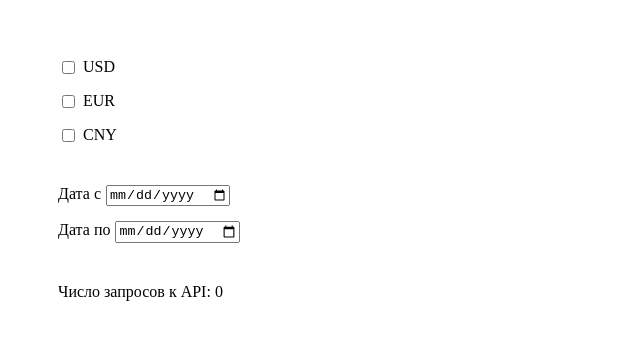
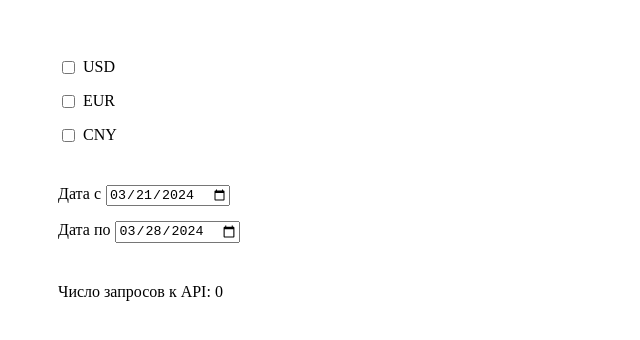
Before and after one commit to SOFG1/currency-rates, a React (Vite) app: page / in a window 1280 px wide. Shown: the top 340 px of the page, without its empty margins (0-640 px from the left). Built offline with nearby package versions, Linux system fonts and the light colour scheme.

Commit message:
add date inputs

```diff
--- /dev/null
+++ b/src/utils/getFormatedDate.ts
@@ -0,0 +1,12 @@
+
+const addZeroForward = (string: string, needLength: number = 2) => {
+    return `${"0".repeat(needLength - string.length)}${string}`;
+  };
+
+
+export const getFormatDate = (date: Date) => {
+    const days = date.getDate().toString();
+    const month = (date.getMonth() + 1).toString();
+    const years = date.getFullYear();
+    return `${years}-${addZeroForward(month)}-${addZeroForward(days)}`;
+};
--- a/src/views/CurrenciesView.tsx
+++ b/src/views/CurrenciesView.tsx
@@ -3,6 +3,7 @@ import styled from "styled-components"
 import SelectCurrencyComponent from "../components/SelectCurrencyComponent"
 import { CurrencyType, DatesType } from "../types"
 import SelectDatesComponent from "../components/SelectDatesComponent"
+import { getFormatDate } from "../utils/getFormatedDate"
 
 
 const StyledWrapper = styled.div`
@@ -14,12 +15,26 @@ const StyledColumn = styled.div`
 
 `
 
+const weekInMilliseconds = 6.048e+8
+
+const getInitialDate = (): DatesType => {
+    const currentDate = new Date
+    const startDateInMS = currentDate.getTime() - weekInMilliseconds
+    const startDate = getFormatDate(new Date(startDateInMS))
+    return {
+        startDate,
+        endDate: getFormatDate(currentDate)
+    }
+
+}
+
 
 
 const CurrenciesView = React.memo(() => {
     const [selectedCurrencies, setSelectedCurrencies] = useState<CurrencyType[]>([])
-    const [selectedDate, setSelectedDate] = useState<DatesType>({startDate: "", endDate: ""})
+    const [selectedDate, setSelectedDate] = useState<DatesType>(getInitialDate)
     const [requestsCount, setRequestsCount] = useState<number>(0)
+
 
     return <StyledWrapper>
         <StyledColumn>
```
